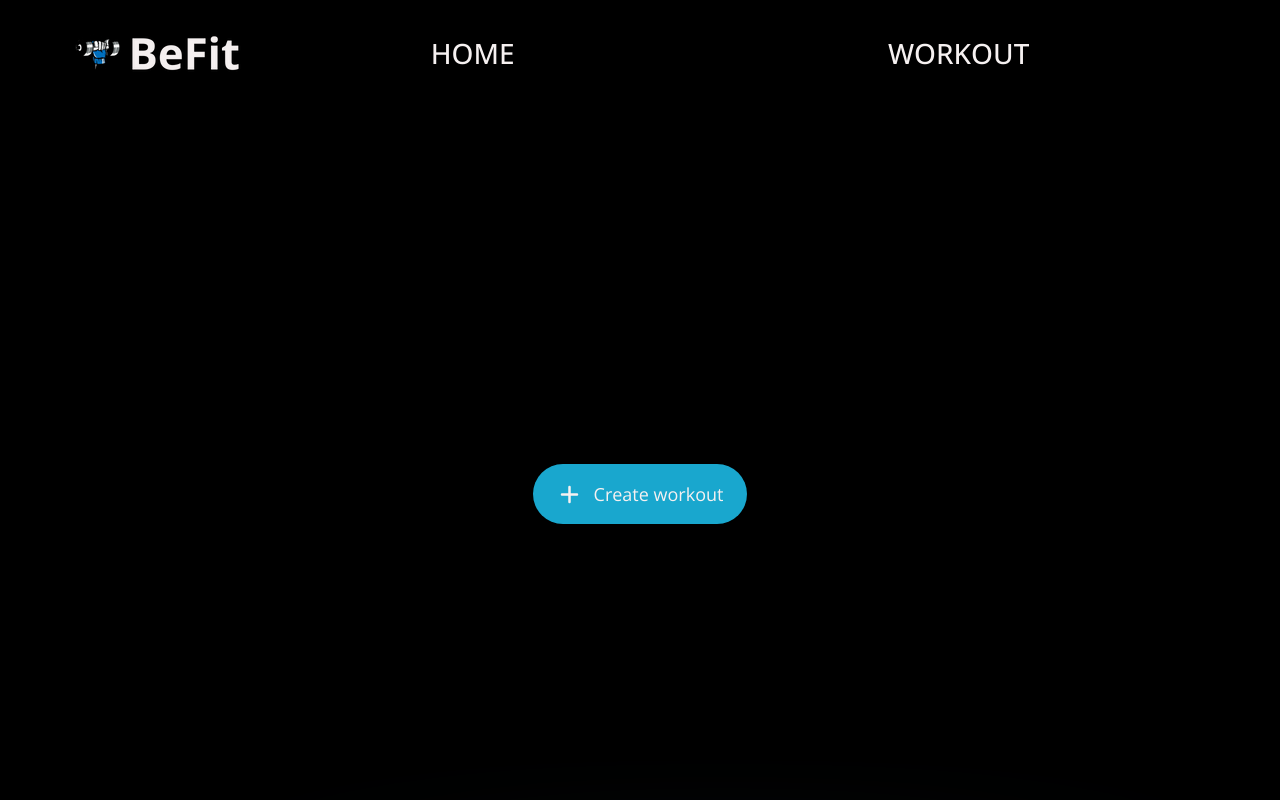
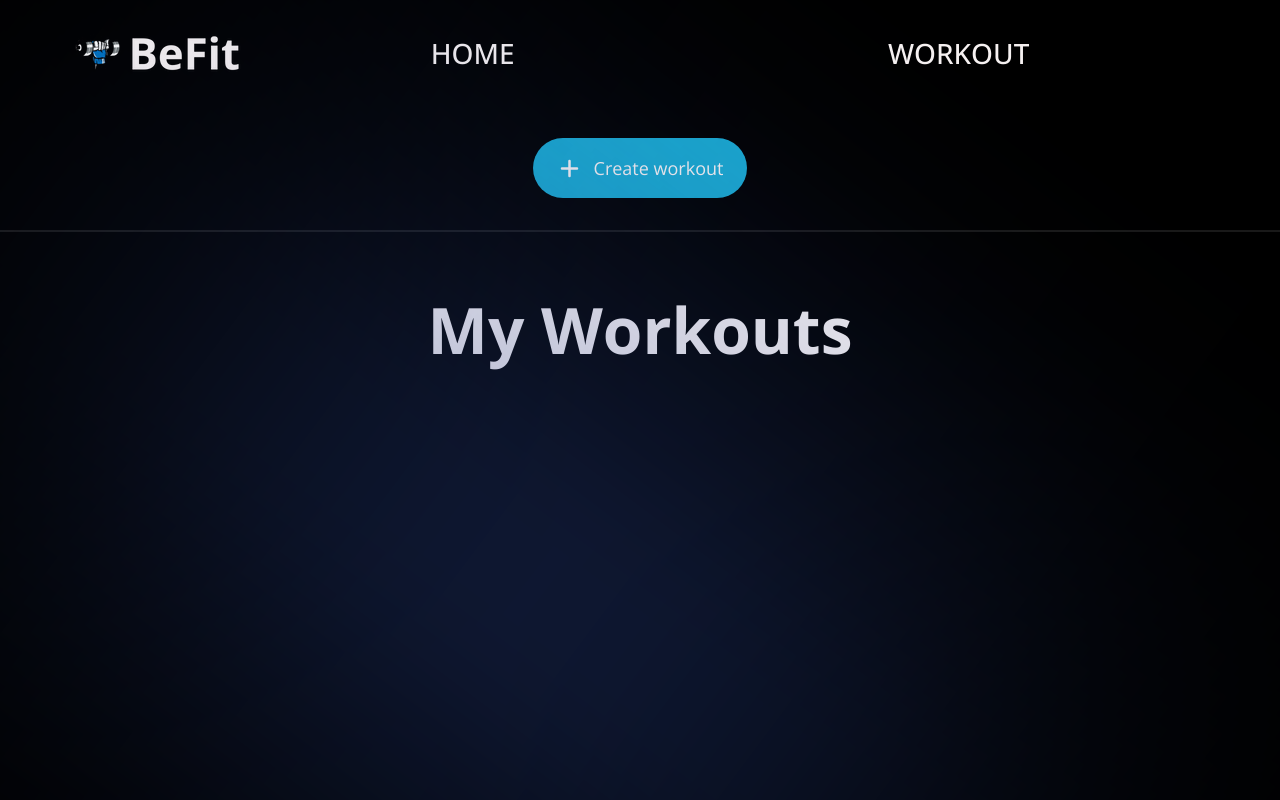
Before and after one commit to Bonattii/fitness-app, a React (Vite) app: page /workout in a window 1280 px wide. Built offline with nearby package versions, Linux system fonts and the light colour scheme.

Commit message:
Finish workout design

```diff
--- a/src/pages/Workout.tsx
+++ b/src/pages/Workout.tsx
@@ -7,10 +7,9 @@ import * as Checkbox from '@radix-ui/react-checkbox';
 import axios from 'axios';
 
 import { zoomIn, staggerContainer } from '../utils/motion';
-import { Input, TypingText } from '../components';
+import { Input, TitleText } from '../components';
 
 const Workout = () => {
-  const [haveWorkouts, setHaveWorkouts] = useState(false);
   const [exerciseName, setExerciseName] = useState('');
   const [workoutName, setWorkoutName] = useState('');
   const [showScroll, setShowScroll] = useState(false);
@@ -109,7 +108,7 @@ const Workout = () => {
       .then(response => setAllWorkouts(response.data))
       .catch(error => console.log(error));
 
-    const auxiliarArray: any = [];
+    let auxiliarArray: any = [];
 
     for (let i = 0; i < allWorkouts.length; i++) {
       for (let j = 0; j < workoutIdsList.length; j++) {
@@ -118,6 +117,8 @@ const Workout = () => {
         }
       }
     }
+
+    // PROBLEM IS HERE
 
     setWorkoutList(prev => [
       ...prev,
@@ -129,13 +130,13 @@ const Workout = () => {
 
     console.log(workoutList);
 
+    setWorkoutIdsList([]);
     setWorkoutName('');
-    setHaveWorkouts(true);
   }
 
   return (
-    <div className="h-screen">
-      <div className="flex justify-center items-center flex-col h-full">
+    <div className="h-screen mb-12 relative">
+      <div className="sm:px-16 px-6 py-8 relative w-full flex justify-center items-center 2xl:max-w-[1280px] mx-auto">
         <Dialog.Root>
           <Dialog.Trigger>
             <motion.button
@@ -153,7 +154,7 @@ const Workout = () => {
           <Dialog.Portal>
             <Dialog.Overlay className="w-screen h-screen bg-black/80 fixed inset-0" />
 
-            <Dialog.Content className="absolute p-10 mt-12 bg-black border border-secondary-blue rounded-2xl w-full max-w-xl top-1/2 left-1/2 -translate-x-1/2 -translate-y-1/2">
+            <Dialog.Content className="absolute p-10 bg-black border border-secondary-blue rounded-2xl w-full max-w-xl top-1/2 left-1/2 -translate-x-1/2 -translate-y-1/2">
               <Dialog.Close className="absolute right-6 top-6 text-gray-400 rounded-lg hover:text-gray-200 focus:outline-none focus:ring-2 focus:ring-secondary-blue focus:ring-offset-2 focus:ring-offset-secondary-blue">
                 <HiX className="" size={30} aria-label="close" />
               </Dialog.Close>
@@ -177,6 +178,7 @@ const Workout = () => {
                     placeholder="Search for exercises"
                     value={exerciseName}
                     onChange={e => setExerciseName(e.target.value)}
+                    required
                   />
                   <button
                     type="submit"
@@ -219,10 +221,12 @@ const Workout = () => {
                             <Checkbox.Root
                               className="flex items-center gap-3 group focus:outline-none"
                               checked={workoutIdsList.includes(
-                                exercise.id || ''
+                                exercise.id as string
                               )}
                               onCheckedChange={() =>
-                                handleToggleWorkoutListIds(exercise.id || '')
+                                handleToggleWorkoutListIds(
+                                  exercise.id as string
+                                )
                               }
                             >
                               <div className="h-8 w-8 rounded-lg flex items-center justify-center bg-black border-2 border-zinc-800 group-data-[state=checked]:bg-secondary-blue group-data-[state=checked]:border-secondary-blue transition-colors group-focus:ring-2 group-focus:ring-secondary-blue group-focus:ring-offset-2 group-focus:ring-offset-background">
@@ -271,18 +275,28 @@ const Workout = () => {
             </Dialog.Content>
           </Dialog.Portal>
         </Dialog.Root>
+      </div>
 
-        {workoutList.map(workout => (
-          <div key={workout.workoutName}>
-            <h1 className="text-white">
-              {workout.workoutName !== 'Teste' ? workout.workoutName : null}
+      <div className="mb-[50px] h-[2px] bg-primary-white opacity-10" />
+
+      <div className="gradient-04 z-0" />
+
+      <TitleText title={<>My Workouts</>} textStyles="text-center" />
+
+      <div className="sm:px-16 px-6 py-8 relative w-full flex justify-center items-center gap-20 flex-wrap 2xl:max-w-[1280px] mx-auto">
+        {workoutList.slice(1).map(workout => (
+          <div
+            key={workout.workoutName}
+            className="glassmorphism px-8 py-6 rounded-xl brightness-90"
+          >
+            <h1 className="text-white text-2xl mb-4 font-medium uppercase text-center">
+              {workout.workoutName}
             </h1>
             {workout.list.map(exercise => (
               <div
                 key={exercise.id}
                 className="flex justify-between items-center mb-6"
               >
-                {workout.workoutName !== 'Teste' ? (
                 <div className="flex items-center gap-8">
                   <img
                     src={exercise.gifUrl}
@@ -297,7 +311,6 @@ const Workout = () => {
                     <p className="text-gray-300">Target: {exercise.target}</p>
                   </div>
                 </div>
-                ) : null}
               </div>
             ))}
           </div>
```
Lines whose indentation alone changed are shown as unchanged.
